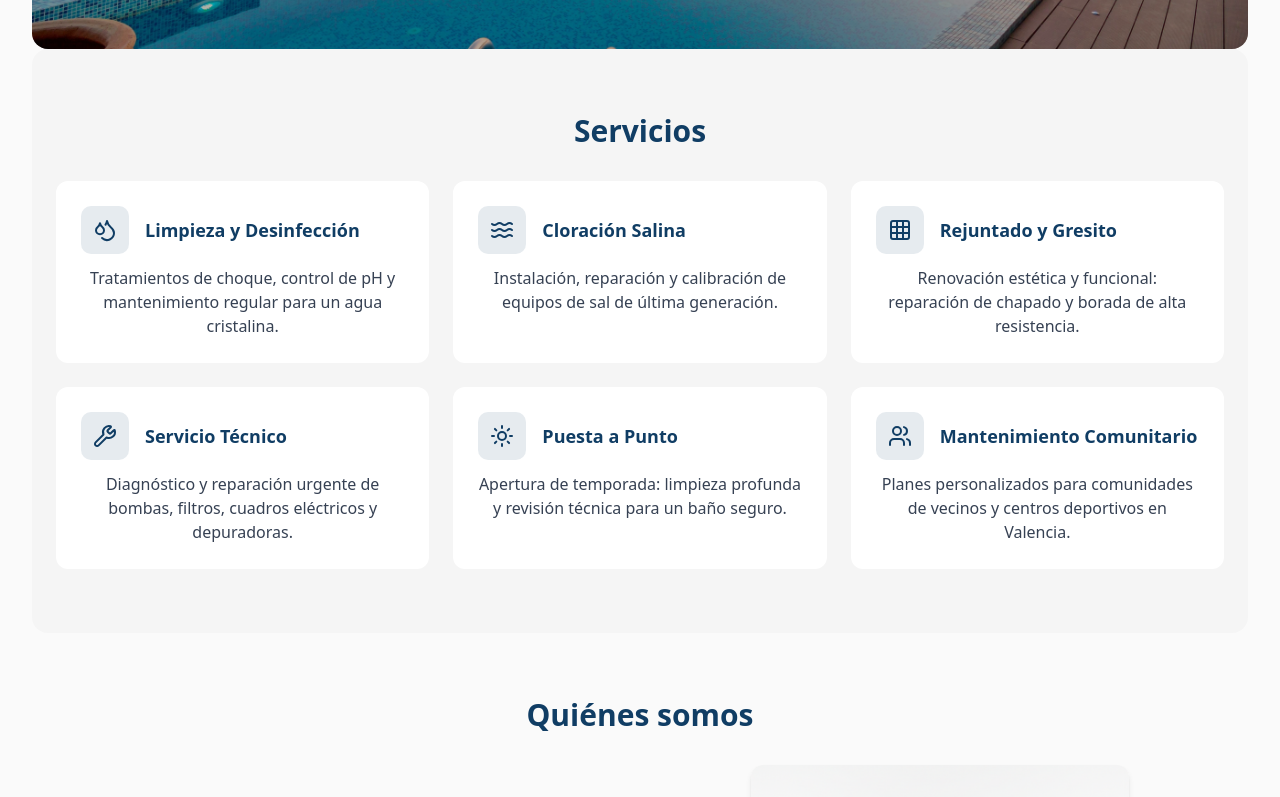
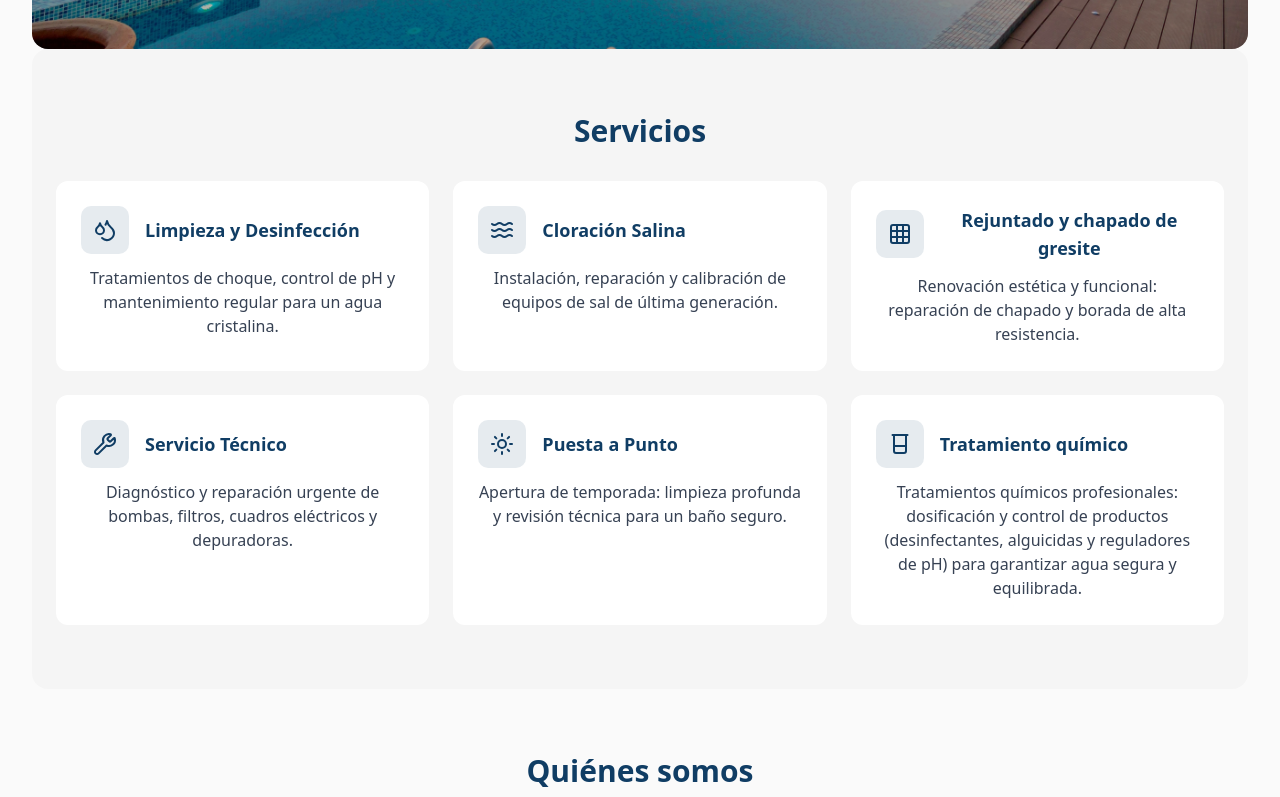
Before and after one commit to superflowagent/valenpool, a React (Vite) app: page / in a window 1280 px wide. Shown: the part 616-1413 px from the top of the page. Built offline with nearby package versions, Linux system fonts and the light colour scheme.

Commit message:
fix(icons): replace non-existent Flask icon with Beaker

```diff
--- a/src/components/ServicesGrid.tsx
+++ b/src/components/ServicesGrid.tsx
@@ -1,5 +1,5 @@
 import React from "react";
-import { Droplets, Waves, Grid, Wrench, Sun, Users } from "lucide-react";
+import { Droplets, Waves, Grid, Wrench, Sun, Beaker } from "lucide-react";
 import { useIntersectionObserver } from "../hooks";
 
 const services = [
@@ -14,7 +14,7 @@ const services = [
     icon: Waves,
   },
   {
-    title: "Rejuntado y Gresito",
+    title: "Rejuntado y chapado de gresite",
     text: "Renovación estética y funcional: reparación de chapado y borada de alta resistencia.",
     icon: Grid,
   },
@@ -29,9 +29,9 @@ const services = [
     icon: Sun,
   },
   {
-    title: "Mantenimiento Comunitario",
-    text: "Planes personalizados para comunidades de vecinos y centros deportivos en Valencia.",
-    icon: Users,
+    title: "Tratamiento químico",
+    text: "Tratamientos químicos profesionales: dosificación y control de productos (desinfectantes, alguicidas y reguladores de pH) para garantizar agua segura y equilibrada.",
+    icon: Beaker,
   },
 ];
 
```
